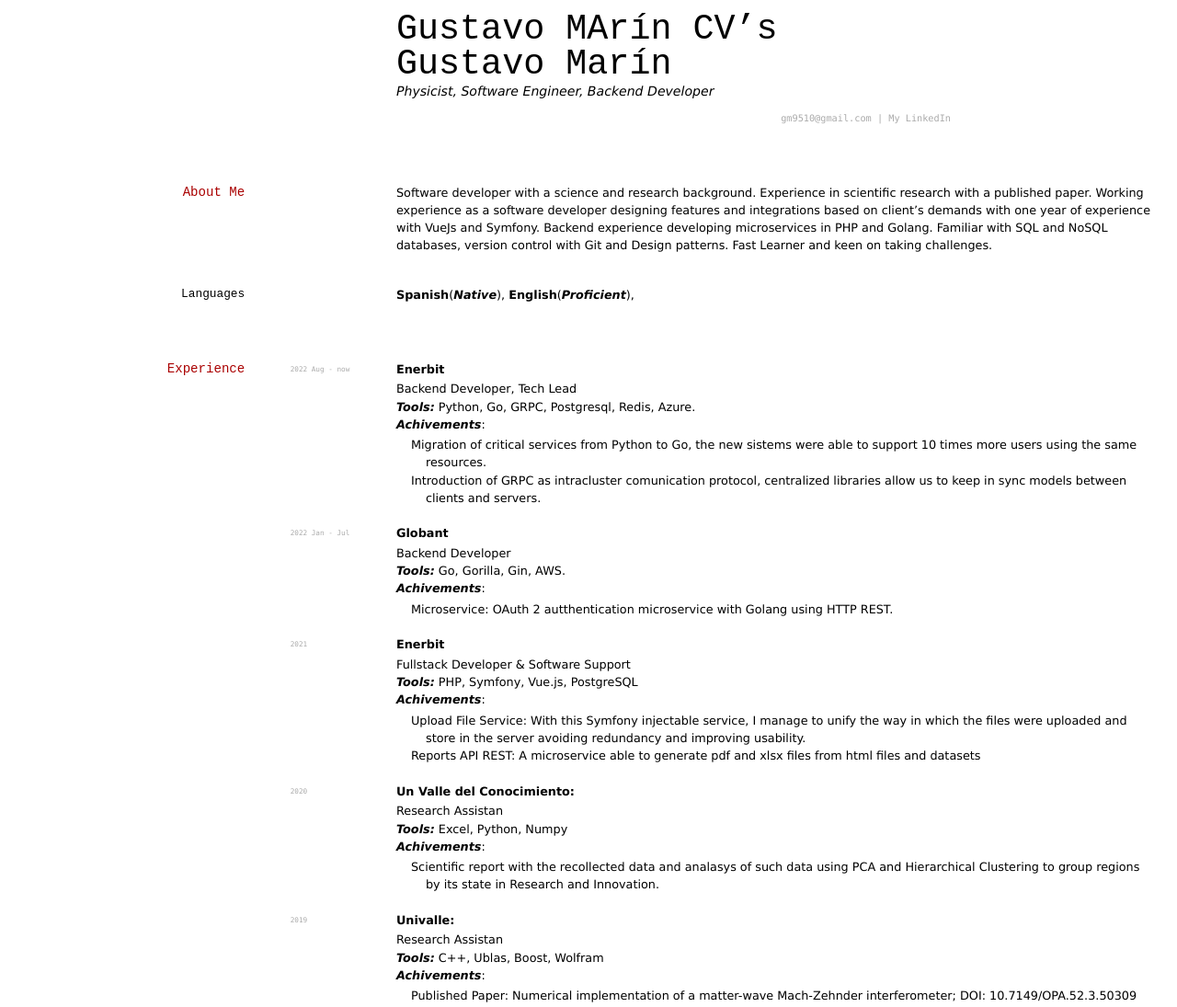
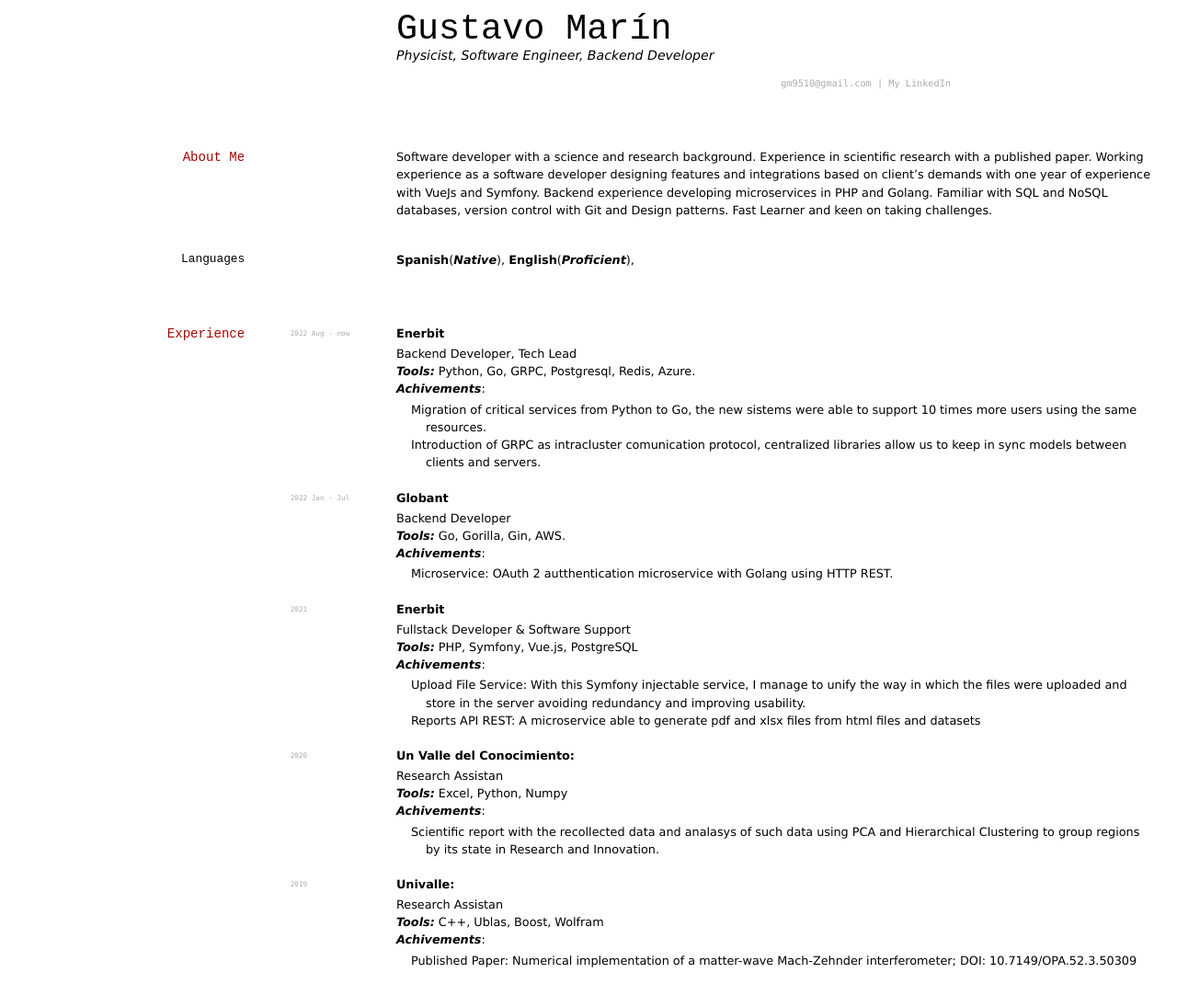
Before and after one commit to gm9510/gustavomarin-cv, a plain HTML site: page index.html in a window 1280 px wide. Shown: the top 1095 px of the page at 92% size. Drawn offline with Linux system fonts and the light colour scheme.

Commit message:
title changes

```diff
--- a/index.html
+++ b/index.html
@@ -4,7 +4,7 @@
   <meta charset="utf-8" />
   <meta name="generator" content="pandoc" />
   <meta name="viewport" content="width=device-width, initial-scale=1.0, user-scalable=yes" />
-  <title>Gustavo MArín CV’s</title>
+  <title>Gustavo Marín</title>
   <style>
     code{white-space: pre-wrap;}
     span.smallcaps{font-variant: small-caps;}
@@ -17,9 +17,9 @@
 </head>
 <body>
 <header id="title-block-header">
-<h1 class="title">Gustavo MArín CV’s</h1>
+<h1 class="title">Gustavo Marín</h1>
 </header>
-<h1 id="gustavo-marín">Gustavo Marín</h1>
+<h1 id="section"></h1>
 <p>Physicist, Software Engineer, Backend Developer</p>
 <div id="webaddress">
 <p><a href="gm9510@gmail.com">gm9510@gmail.com</a> | <a href="https://www.linkedin.com/in/gustavo-mar%C3%ADn-a1332110/">My LinkedIn</a></p>
```
Also changed, not shown: 1 other file.
